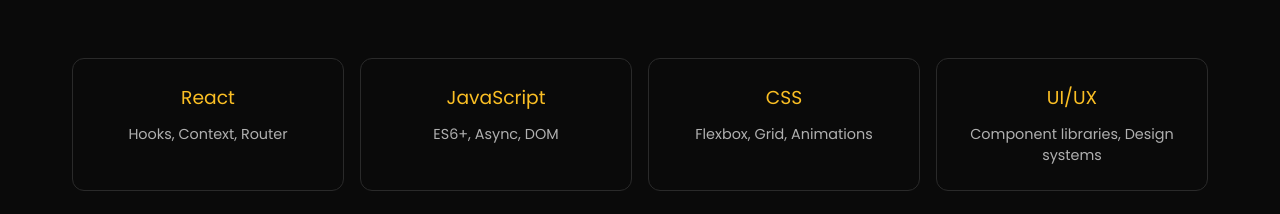
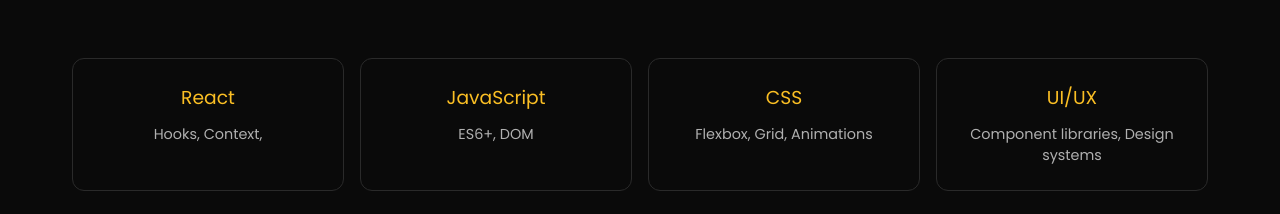
Before and after one commit to RMsky22/Portfolio, a React (Vite) app in the folder Portfolio-Vite/: page / in a window 1280 px wide. Shown: the part 1420-1634 px from the top of the page. Built offline with nearby package versions, Linux system fonts and the light colour scheme.

Commit message:
description changes

```diff
--- a/Portfolio-Vite/src/assets/Components/Introductionpage.jsx
+++ b/Portfolio-Vite/src/assets/Components/Introductionpage.jsx
@@ -6,8 +6,8 @@
 import { useState } from "react";
 const IntroductionPage = () => {
   const skills = [
-    { title: "React", description: "Hooks, Context, Router" },
-    { title: "JavaScript", description: "ES6+, Async, DOM" },
+    { title: "React", description: "Hooks, Context," },
+    { title: "JavaScript", description: "ES6+, DOM" },
     { title: "CSS", description: "Flexbox, Grid, Animations" },
     { title: "UI/UX", description: "Component libraries, Design systems" },
   ];
```
